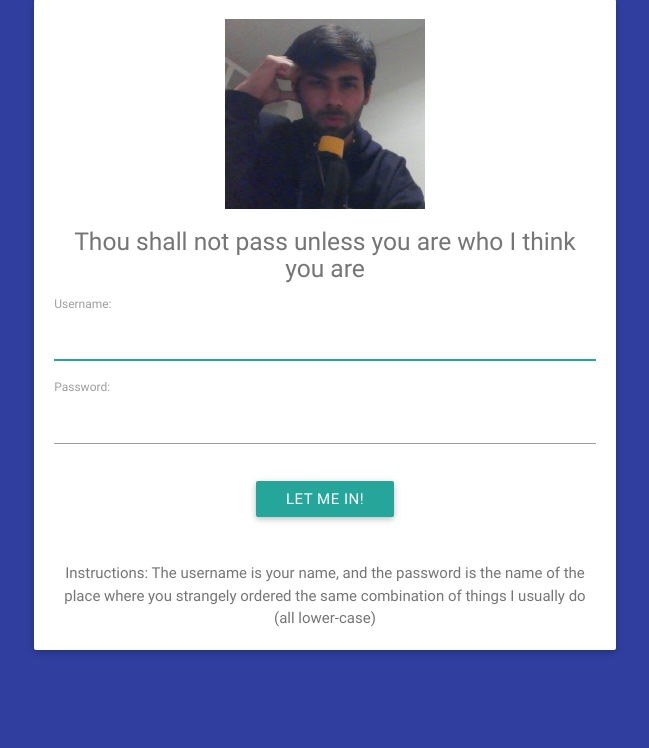
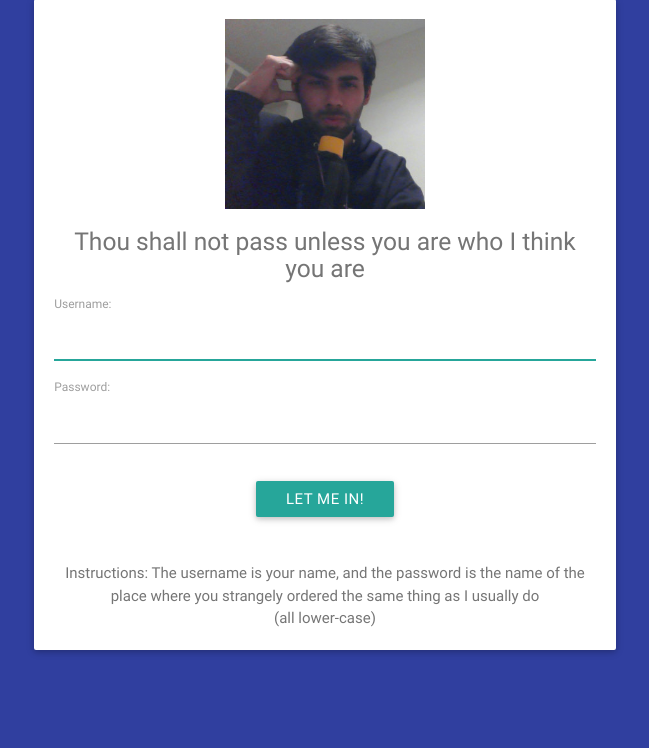
Before and after one commit to vishalvsparrow/projects_Django, a Django app: page /login/ in a window 1280 px wide. Shown: the part 72-820 px from the top of the page, without its empty margins (315-964 px from the left). Run offline with Django 3.2, Linux system fonts and the light colour scheme; some libraries are stand-ins or nearby versions.

```diff
--- a/MyFirstApp/templates/base.html
+++ b/MyFirstApp/templates/base.html
@@ -3,6 +3,7 @@
 <html lang="en">
 <head>
     <meta charset="UTF-8">
+    <meta name="viewport" content="width=device-width, initial-scale=1.0">
         <title>Strange Messages</title>
         <link rel="stylesheet" href="https://cdnjs.cloudflare.com/ajax/libs/materialize/0.97.8/css/materialize.min.css">
         <link href="https://fonts.googleapis.com/icon?family=Material+Icons" rel="stylesheet">
--- a/MyFirstApp/templates/registration/login.html
+++ b/MyFirstApp/templates/registration/login.html
@@ -3,6 +3,7 @@
 <html lang="en">
 <head>
     <meta charset="UTF-8">
+    <meta name="viewport" content="width=device-width, initial-scale=1.0">
     <title>Login to continue</title>
     <link rel="stylesheet" href="https://cdnjs.cloudflare.com/ajax/libs/materialize/0.97.8/css/materialize.min.css">
     <script src="https://cdnjs.cloudflare.com/ajax/libs/materialize/0.97.8/js/materialize.min.js"></script>
@@ -28,7 +29,7 @@
                     </form>
                     <br/>
                     <br/>
-                    <p>Instructions: The username is your name, and the password is the name of the place where you strangely ordered the same combination of things I usually do
+                    <p>Instructions: The username is your name, and the password is the name of the place where you strangely ordered the same thing as I usually do
                         <br/>
                         (all lower-case)  </p>
                 </div>
```
